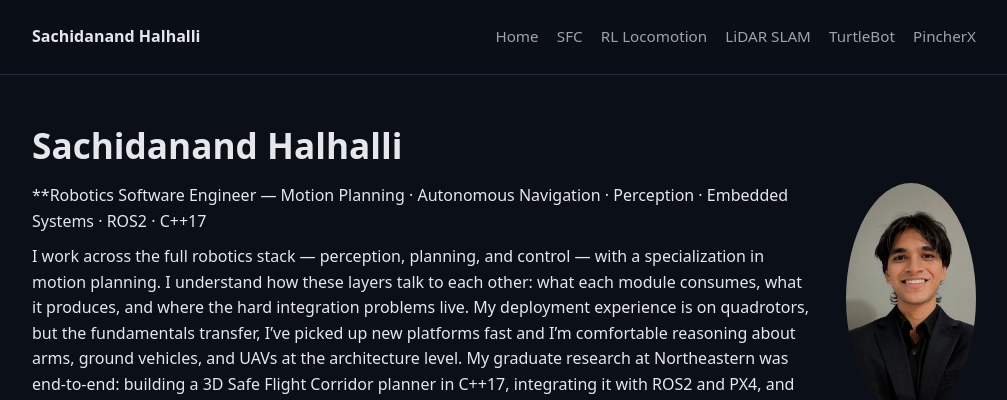
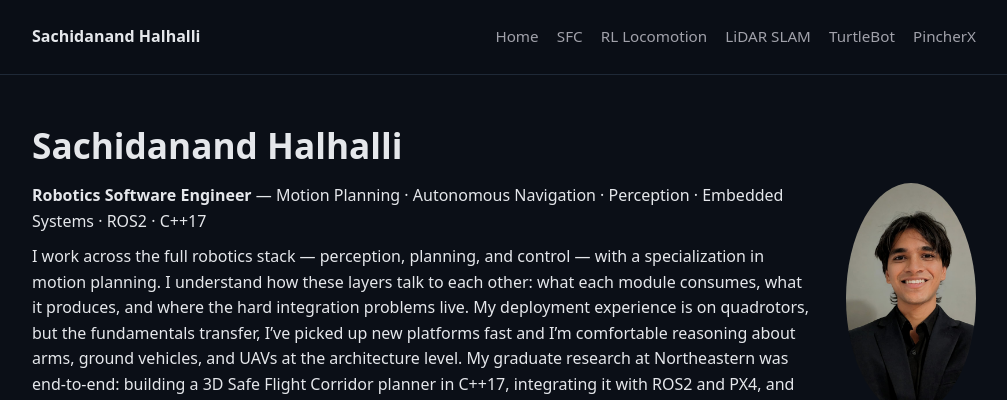
Before and after one commit to halhalli-s/halhalli-s.github.io, a Jekyll site: the page built from index.md, in a window 1280 px wide and 900 px high. Shown: the top 400 px of the window, without its empty margins (136-1143 px from the left). Built offline with Jekyll 4.4.1, drawn with Linux system fonts in a browser that asks for light colours.

```diff
--- a/index.md
+++ b/index.md
@@ -7,7 +7,7 @@ title: Sachidanand Halhalli
 
 <img src="./Assets/images/profile_pic.jpeg" alt="Sachidanand Halhalli" style="width:130px;height:110px;border-radius:54%;object-fit:cover;object-position:center 15%;float:right;margin:0 0 1.5rem 2rem;">
 
-**Robotics Software Engineer — Motion Planning · Autonomous Navigation · Perception · Embedded Systems · ROS2 · C++17
+**Robotics Software Engineer** — Motion Planning · Autonomous Navigation · Perception · Embedded Systems · ROS2 · C++17
 
 
 I work across the full robotics stack — perception, planning, and control — with a specialization in motion planning. I understand how these layers talk to each other: what each module consumes, what it produces, and where the hard integration problems live. My deployment experience is on quadrotors, but the fundamentals transfer, I've picked up new platforms fast and I'm comfortable reasoning about arms, ground vehicles, and UAVs at the architecture level.
```
